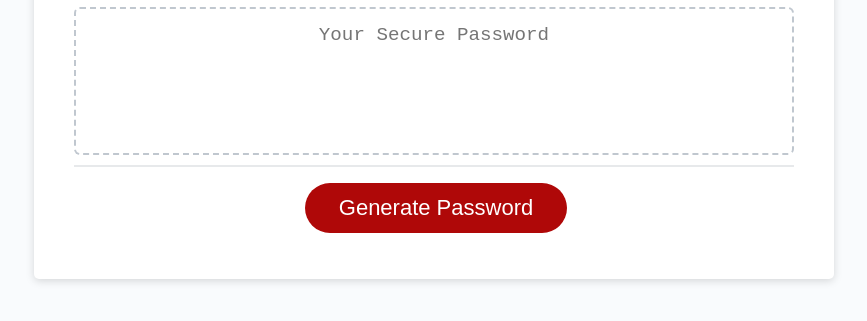
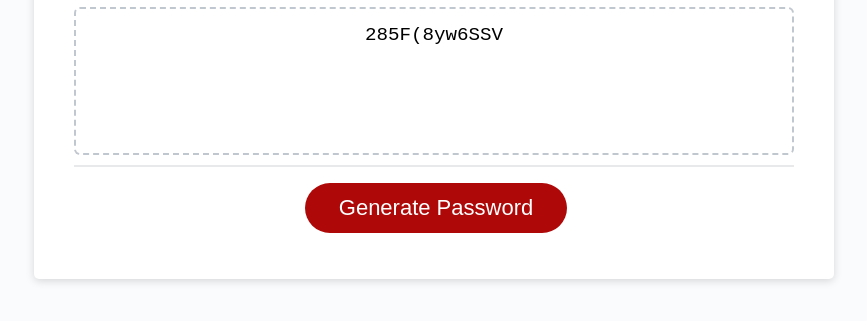
Before and after one commit to simonanewton/week_3, a plain HTML site: page index.html in a window 1280 px wide. Both pictures are taken after a click on the button "Generate Password". Shown: the part 241-562 px from the top of the page, without its empty margins (206-1073 px from the left). Drawn offline with Linux system fonts and the light colour scheme.

Commit message:
created a functional generatePassword function that works based on given parameters

```diff
--- a/script.js
+++ b/script.js
@@ -1,44 +1,58 @@
-
 // validates user inputs so that at least one variable is selected
-function validateInputs() {
+function validInputs(length, lowercase, uppercase, numbers, symbols) {
+	return ((length >= 8 && length <= 128) && (lowercase || uppercase || numbers || symbols));
 }
 
 // returns a random lowercase letter from Char Code
-function randomLowerCase() {
-    return String.fromCharCode(Math.floor((Math.random() * (122 - 97)) + 97));
+function randomLowercase() {
+	return String.fromCharCode(Math.floor((Math.random() * (122 - 97 + 1)) + 97));
 }
 
 // returns a random uppercase letter from Char Code
-function randomUpperCase() {
-    return String.fromCharCode(Math.floor((Math.random() * (90 - 65)) + 65));
+function randomUppercase() {
+	return String.fromCharCode(Math.floor((Math.random() * (90 - 65 + 1)) + 65));
 }
 
 // returns a random number from Char Code
 function randomNumber() {
-    return String.fromCharCode(Math.floor((Math.random() * (57 - 48)) + 48));
+	return String.fromCharCode(Math.floor((Math.random() * (57 - 48 + 1)) + 48));
 }
 
 // returns a random symbol from Char Code
 function randomSymbol() {
-    return String.fromCharCode(Math.floor((Math.random() * (47 - 32)) + 32));
+	return String.fromCharCode(Math.floor((Math.random() * (47 - 32 + 1)) + 32));
+}
+
+// returns an array of functions chosen based on user inputs
+function enabledFunctions(lowercase, uppercase, numbers, symbols) {
+	var enabledFunctionsArray = [];
+
+	if (lowercase) enabledFunctionsArray.push(randomLowercase);
+	if (uppercase) enabledFunctionsArray.push(randomUppercase);
+	if (numbers) enabledFunctionsArray.push(randomNumber);
+	if (symbols) enabledFunctionsArray.push(randomSymbol);
+
+	return enabledFunctionsArray;
 }
 
 // initializes an empty string, then adds characters to it using a randomly selected function
-function assemblePassword(passwordMaxLength) {
-    var passwordString = "";
-	var passwordMinLength = 8;
-	var randomFunction = [randomLowerCase, randomUpperCase, randomNumber, randomSymbol];
-    for (var i=0; i < (Math.floor(Math.random() * (passwordMaxLength - passwordMinLength) + passwordMinLength)); i++) {
-        passwordString += randomFunction[Math.floor(Math.random() * randomFunction.length)];
-    }
-    return passwordString;
+function generatePassword(length, lowercase, uppercase, numbers, symbols) {
+	var passwordString = "";
+
+	var includedCharacters = enabledFunctions(lowercase, uppercase, numbers, symbols);
+
+	for (var i=0; i < length; i++) {
+		passwordString += includedCharacters[Math.floor(Math.random() * includedCharacters.length)]();
+	}
+
+	return passwordString;
 }
 
-// validates inputs from the user, then returns the randomly assembled password
-function generatePassword(length) {
-	validateInputs;
-    return assemblePassword(length);
-}
+
+// TO DO:
+// - modify HTML/CSS files to accept user character inputs
+// - convert user inputs to (length, lowercase, uppercase, numbers, symbols) values
+
 
 
 //-------------------------------------------------------
@@ -47,7 +61,15 @@ var generateBtn = document.querySelector("#generate");
 
 // Write password to the #password input
 function writePassword() {
-	var password = generatePassword();
+	var length = 12;
+	var lowercase = true;
+	var uppercase = true;
+	var numbers = true;
+	var symbols = true;
+
+	console.log(validInputs(length, lowercase, uppercase, numbers, symbols));
+
+	var password = generatePassword(length, lowercase, uppercase, numbers, symbols);
 	var passwordText = document.querySelector("#password");
 	passwordText.value = password;
 }
```
Also changed, not shown: index.html (+10 -6 lines).
